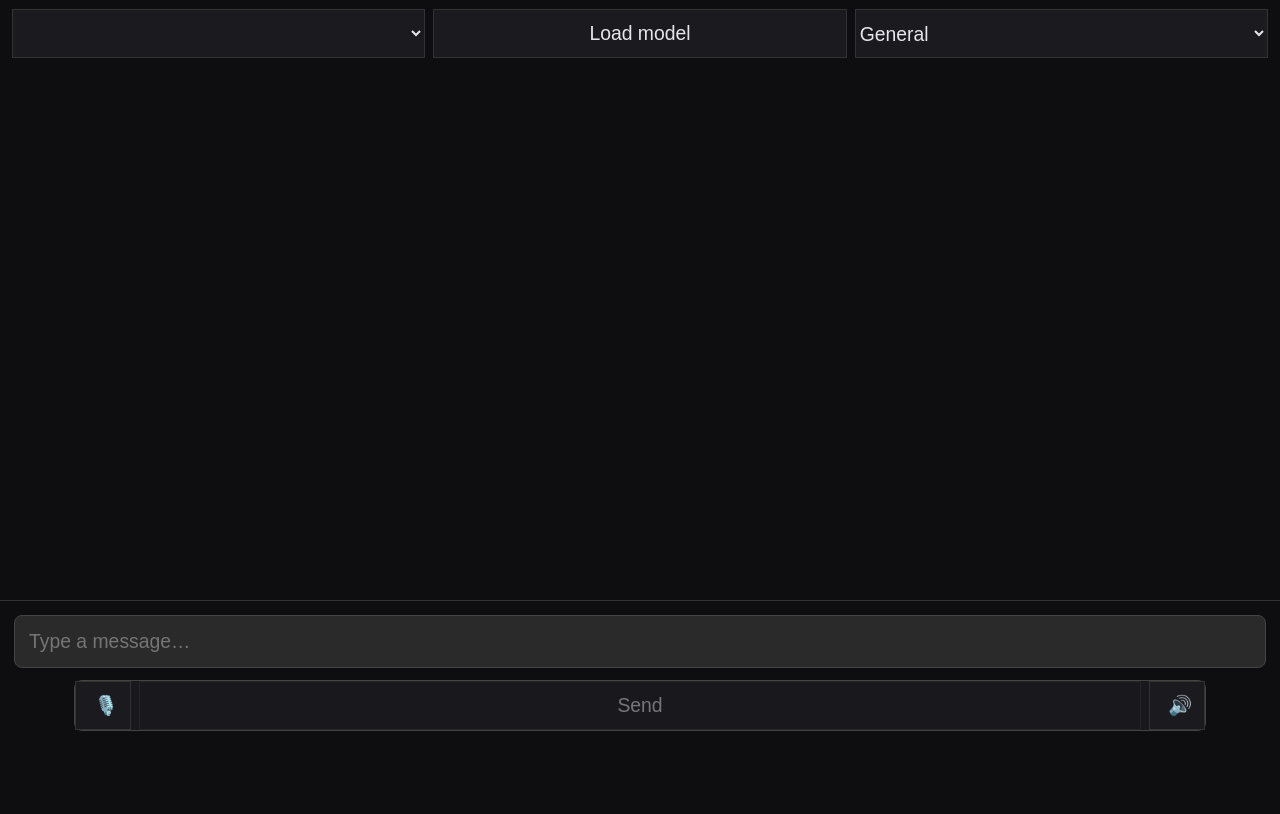
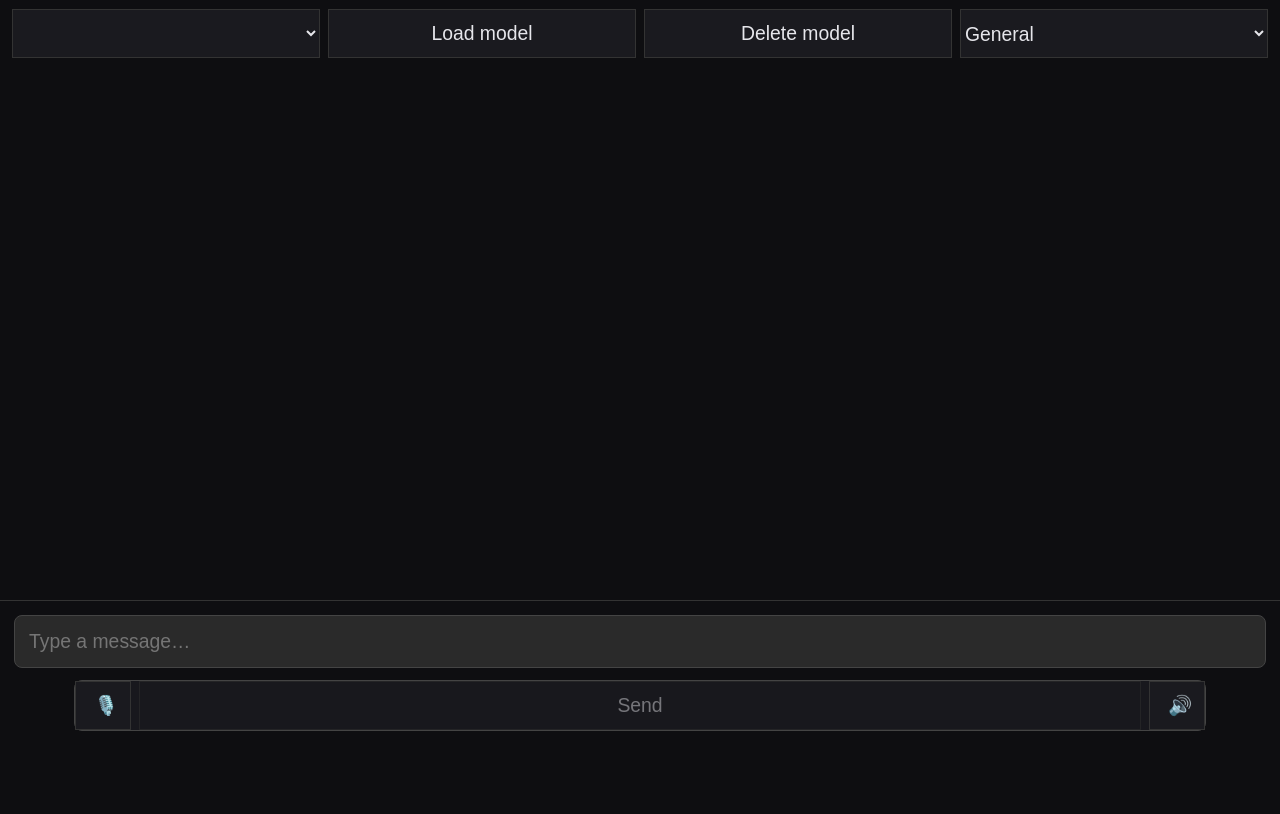
Before and after one commit to Mino75/2025-resaka, a website with bundled scripts: page index.html in a window 1280 px wide. Shown: the part 55-869 px from the top of the page. Built offline with nearby package versions, Linux system fonts and the light colour scheme; a script that the page names is missing.

Commit message:
Add delete model button to controls
Added a 'Delete model' button to the controls section.

```diff
--- a/index.html
+++ b/index.html
@@ -16,7 +16,14 @@
 
     <section class="controls">
       <select id="model-select"></select>
-      <button id="download-model"> Load model</button>
+
+      <button id="download-model">
+        Load model
+      </button>
+
+      <button id="delete-model">
+        Delete model
+      </button>
 
       <select id="context-select"></select>
     </section>
```
